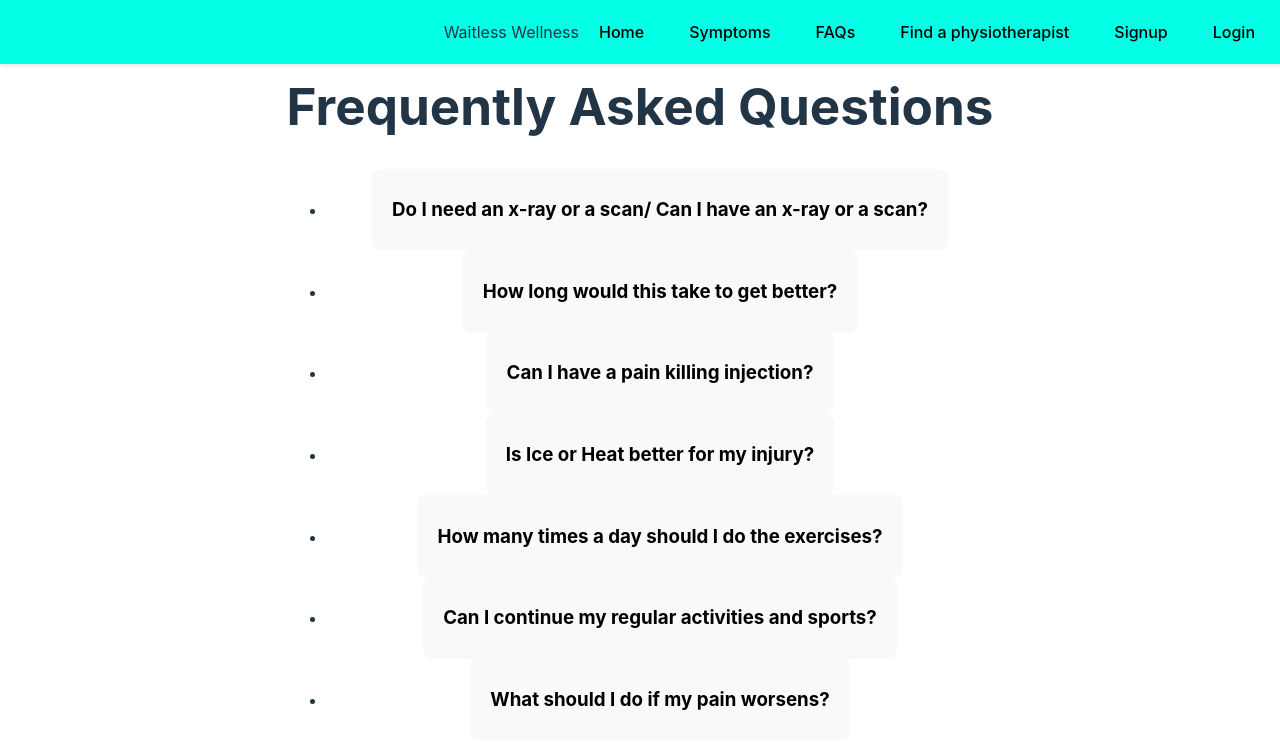
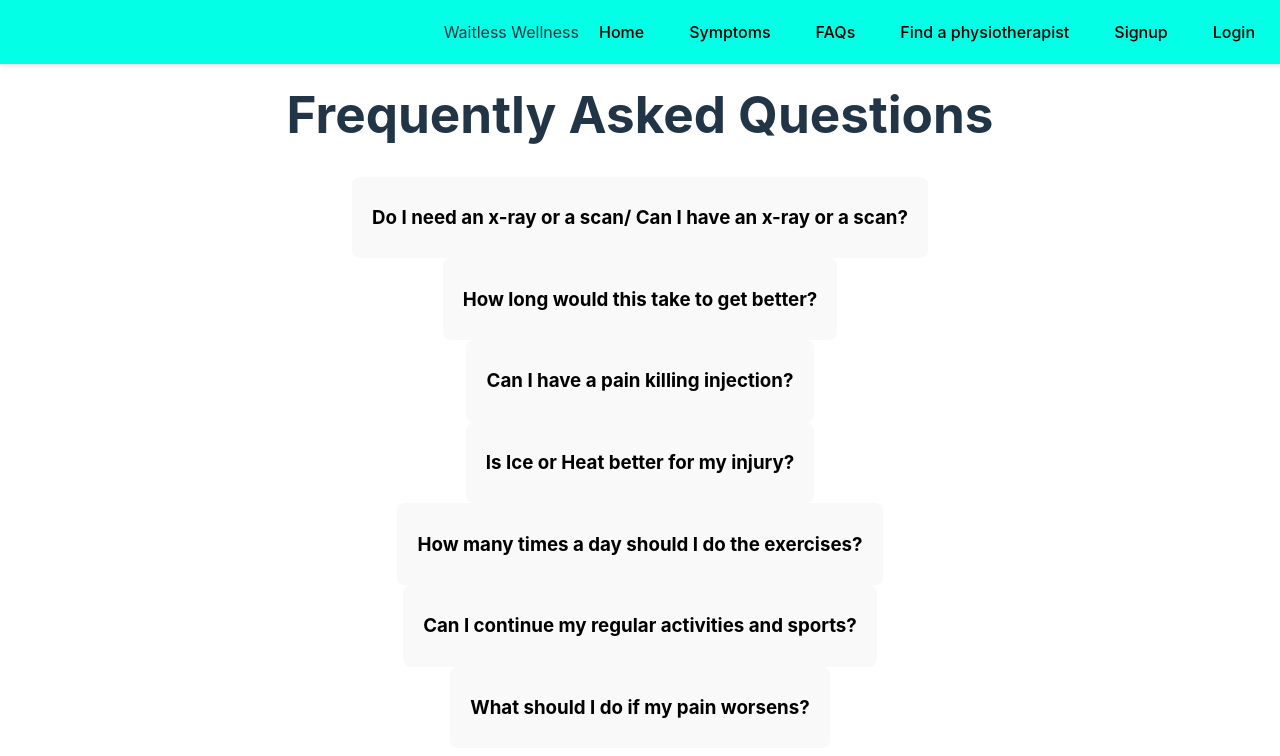
Before and after one commit to tosinfolarin/Waitless-Wellness, a React (Vite) app in the folder waitless-wellness/Frontend/: page /faqs in a window 1280 px wide. Shown: the top 756 px of the page. Built offline with nearby package versions, Linux system fonts and the light colour scheme.

Commit message:
remove bullet points on faq dropdowns

```diff
--- a/waitless-wellness/Frontend/src/FAQs.tsx
+++ b/waitless-wellness/Frontend/src/FAQs.tsx
@@ -57,7 +57,7 @@ const FAQs = () => {
   return (
     <div className="dropdown-container">
       <h1>Frequently Asked Questions</h1>
-      <ul>
+      <ul className="faq-list">
         {dropdowns.map((dropdown, index) => (
           <li key={index}>
             <button onClick={() => toggleDropdown(index)}>
--- a/waitless-wellness/Frontend/src/index.css
+++ b/waitless-wellness/Frontend/src/index.css
@@ -96,3 +96,9 @@ button:focus-visible {
     background-color: #f9f9f9;
   }
 }
+
+.faq-list {
+  list-style-type: none;
+  padding: 0;
+  margin: 0;
+}
```
